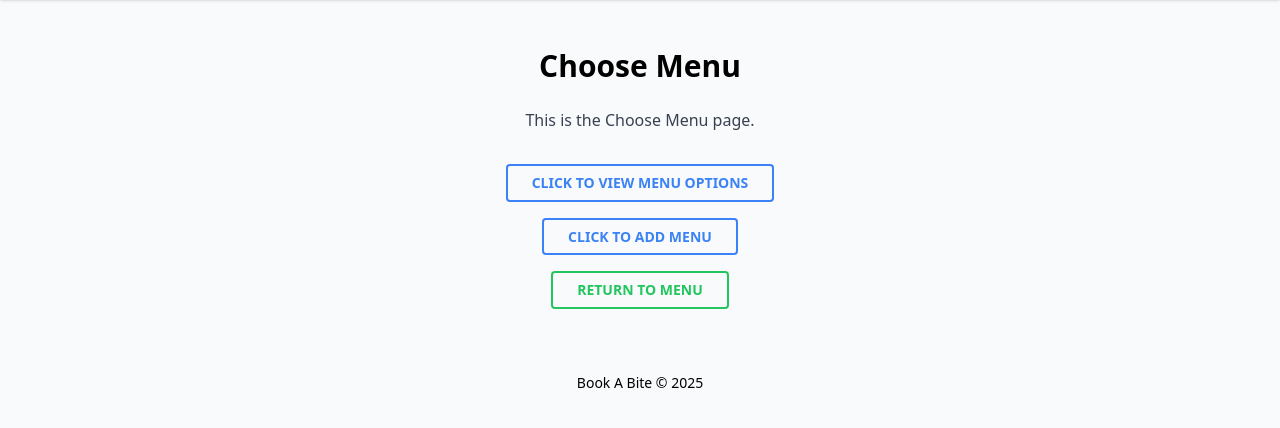
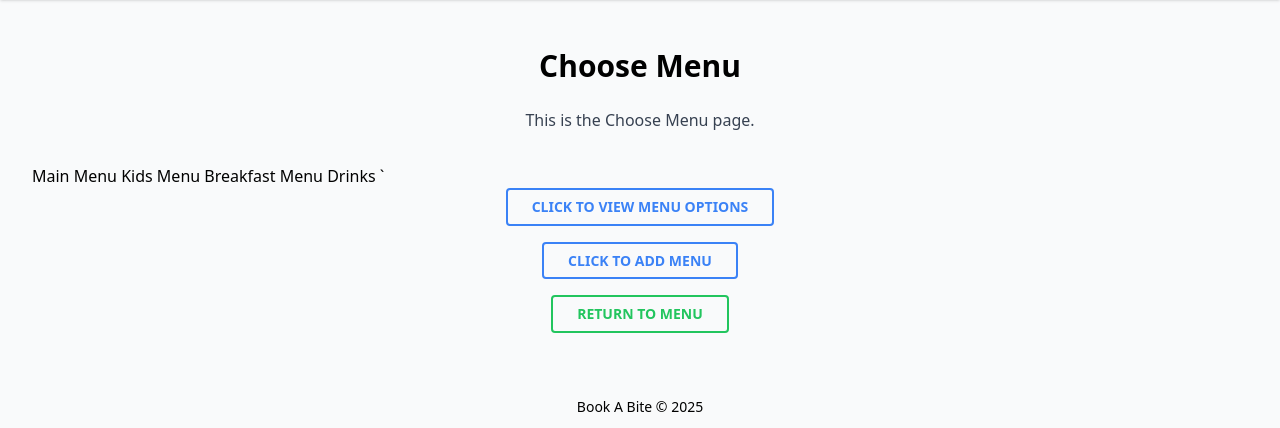
Before and after one commit to MaxMeechan/Book_A_Bite, a Django app: page /BookABite/menu/chooseMenu in a window 1280 px wide. Shown: the part 112-540 px from the top of the page. Run offline with Django 3.2, Linux system fonts and the light colour scheme; some libraries are stand-ins or nearby versions.

Commit message:
Menu Page

```diff
--- a/BookaBite/urls.py
+++ b/BookaBite/urls.py
@@ -14,6 +14,7 @@ urlpatterns = [
     path('menu/', views.menu, name='menu'),
     path('menu/chooseMenu', views.chooseMenu, name="chooseMenu"),
     path('menu/chooseMenu/showMenu', views.showMenu, name="showMenu"),
+    path('menu/chooseMenu/showMenu/<str:menu>/', views.showMenu, name="showMenu"),
     path('menu/chooseMenu/addMenu', views.addMenu, name="addMenu"),
     path('menu/chooseMenu/showMenu/addItem', views.addItem, name="addItem"),
     path('review/', views.review, name="review"),
--- a/BookaBite/views.py
+++ b/BookaBite/views.py
@@ -6,7 +6,7 @@ from datetime import datetime
 from BookaBite.forms import UserForm,UserProfileForm,ReviewsForm
 from django.urls import reverse
 from django.shortcuts import redirect
-from BookaBite.models import Reviews, Bookings, UserProfile
+from BookaBite.models import Reviews, Bookings, UserProfile, Menu, Item
 from django.shortcuts import get_object_or_404
 
 
@@ -89,8 +89,24 @@ def menu(request):
 def chooseMenu(request):
     return render(request, 'BookaBite/chooseMenu.html')
 
-def showMenu(request):
-    return render(request, 'BookaBite/showMenu.html')
+def showMenu(request, menu):
+
+    context_dict = {}
+
+    try:
+        menu_obj = Menu.objects.get(MenuName = menu)
+
+        items = Item.objects.filter(MenuName = menu_obj)
+
+        context_dict['items'] = items
+
+        context_dict['menu'] = menu_obj
+    except Menu.DoesNotExist:
+
+        context_dict['items'] = None
+        context_dict['menu'] = None
+
+    return render(request, 'BookaBite/showMenu.html', context=context_dict)
 
 def addMenu(request):
     return render(request, 'BookaBite/addMenu.html')
--- a/templates/BookaBite/base.html
+++ b/templates/BookaBite/base.html
@@ -8,6 +8,7 @@
     {% load static %}
 
     <script src="https://cdn.tailwindcss.com"></script>
+
 </head>
 
 <body class="bg-gray-50">
--- a/templates/BookaBite/chooseMenu.html
+++ b/templates/BookaBite/chooseMenu.html
@@ -9,6 +9,13 @@
 <section class="container mx-auto px-4 py-6">
   <h1 class="text-3xl font-bold text-center mb-6">Choose Menu</h1>
   <p class="text-gray-700 text-center mb-8">This is the Choose Menu page.</p>
+
+  <div>
+    <a href="{% url 'BookABite:showMenu' 'Main' %}"><button>Main Menu</button></a>
+    <a href="{% url 'BookABite:showMenu' 'Kids' %}"><button>Kids Menu</button></a>
+    <a href="{% url 'BookABite:showMenu' 'Breakfast' %}"><button>Breakfast Menu</button></a>
+    <a href="{% url 'BookABite:showMenu' 'Drinks' %}"><button>Drinks</button></a>
+`</div>
 
   <ul class="flex flex-col items-center space-y-4">
     <li>
```
Also changed, not shown: templates/BookaBite/showMenu.html (+21 -4 lines), static/css/base.css (line endings or trailing spaces).
